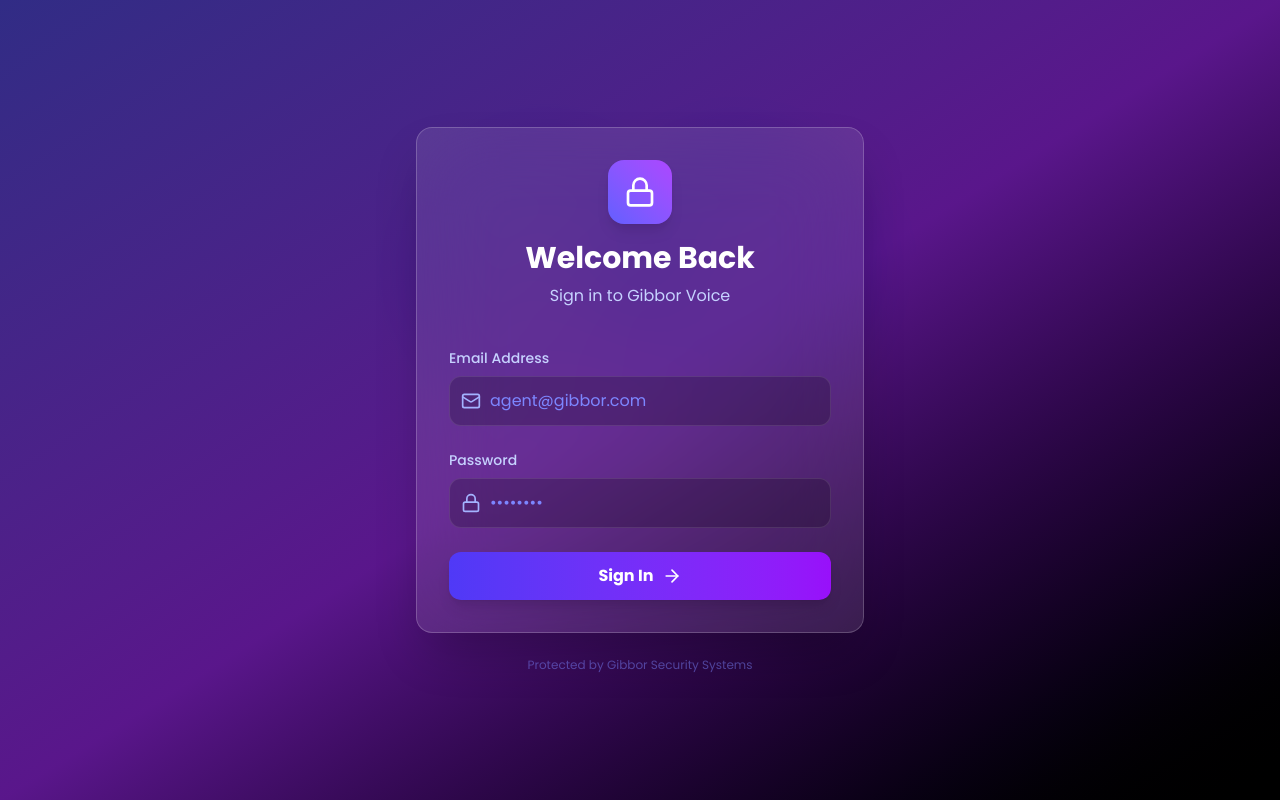
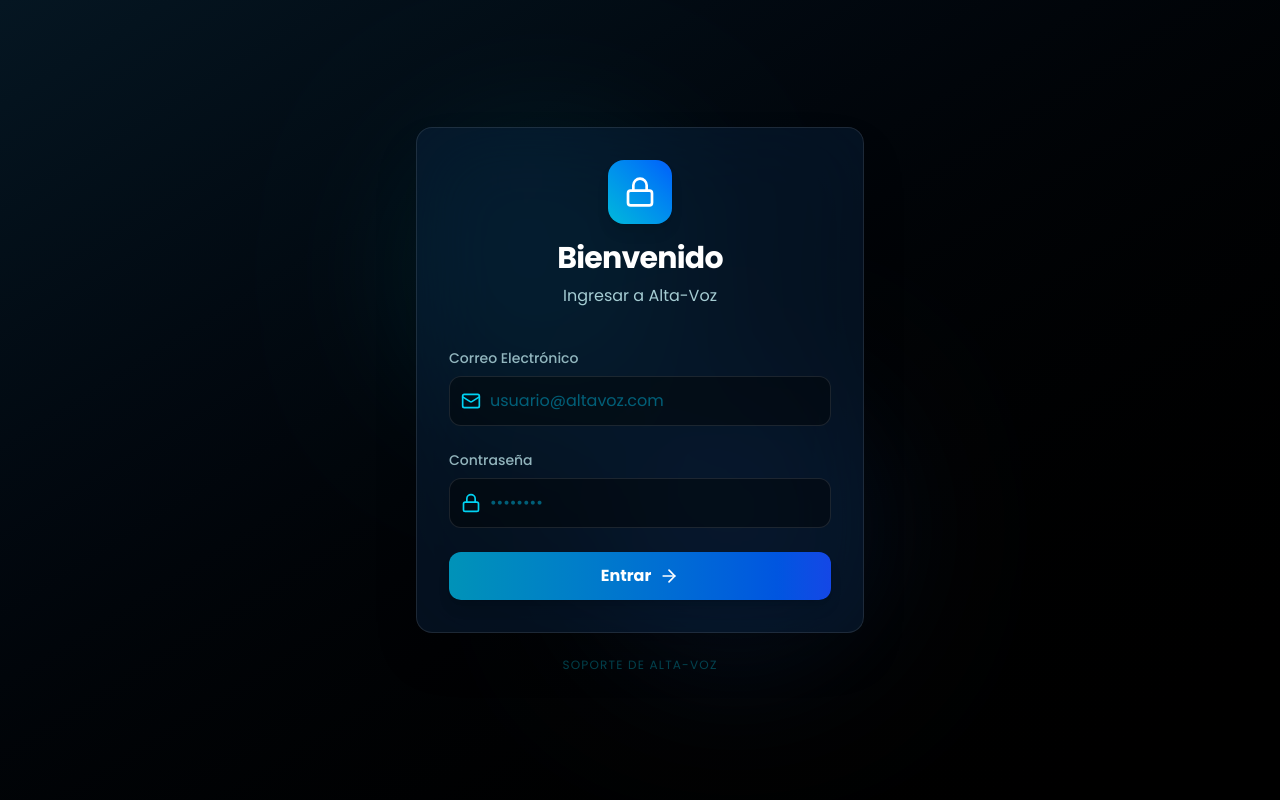
Before and after one commit to Waiharrington/gibbor-voice, a Next.js app in the folder frontend/: page /login in a window 1280 px wide. Built offline with nearby package versions, Linux system fonts and the light colour scheme.

Commit message:
style: rebrand login page to Alta-Voz theme

```diff
--- a/frontend/app/login/page.tsx
+++ b/frontend/app/login/page.tsx
@@ -47,47 +47,47 @@ export default function LoginPage() {
     };
 
     return (
-        <div className="min-h-screen bg-gradient-to-br from-indigo-900 via-purple-900 to-black flex items-center justify-center p-6">
+        <div className="min-h-screen bg-gradient-to-br from-[#051622] to-black flex items-center justify-center p-6 font-sans">
             <div className="relative w-full max-w-md">
                 {/* Visual Flair */}
-                <div className="absolute top-0 -left-4 w-72 h-72 bg-purple-500 rounded-full mix-blend-multiply filter blur-xl opacity-20 animate-blob"></div>
-                <div className="absolute top-0 -right-4 w-72 h-72 bg-indigo-500 rounded-full mix-blend-multiply filter blur-xl opacity-20 animate-blob animation-delay-2000"></div>
+                <div className="absolute top-0 -left-4 w-72 h-72 bg-cyan-500 rounded-full mix-blend-screen filter blur-3xl opacity-10 animate-blob"></div>
+                <div className="absolute bottom-0 -right-4 w-72 h-72 bg-blue-500 rounded-full mix-blend-screen filter blur-3xl opacity-10 animate-blob animation-delay-2000"></div>
 
-                <div className="relative bg-white/10 backdrop-blur-2xl border border-white/20 shadow-2xl rounded-2xl p-8">
+                <div className="relative bg-[#0A2647]/40 backdrop-blur-2xl border border-white/10 shadow-2xl rounded-2xl p-8">
                     <div className="text-center mb-10">
-                        <div className="w-16 h-16 bg-gradient-to-tr from-indigo-500 to-purple-500 rounded-2xl mx-auto flex items-center justify-center shadow-lg mb-4">
+                        <div className="w-16 h-16 bg-gradient-to-tr from-cyan-500 to-blue-600 rounded-2xl mx-auto flex items-center justify-center shadow-lg mb-4">
                             <Lock className="w-8 h-8 text-white" />
                         </div>
-                        <h1 className="text-3xl font-bold text-white mb-2">Welcome Back</h1>
-                        <p className="text-indigo-200">Sign in to Gibbor Voice</p>
+                        <h1 className="text-3xl font-bold text-white mb-2 tracking-tight">Bienvenido</h1>
+                        <p className="text-cyan-100/80">Ingresar a Alta-Voz</p>
                     </div>
 
                     <form onSubmit={handleLogin} className="space-y-6">
                         <div>
-                            <label className="block text-sm font-medium text-indigo-200 mb-2">Email Address</label>
+                            <label className="block text-sm font-medium text-cyan-100/70 mb-2">Correo Electrónico</label>
                             <div className="relative">
-                                <Mail className="absolute left-3 top-1/2 transform -translate-y-1/2 text-indigo-300 w-5 h-5" />
+                                <Mail className="absolute left-3 top-1/2 transform -translate-y-1/2 text-cyan-400 w-5 h-5" />
                                 <input
                                     type="email"
                                     required
                                     value={email}
                                     onChange={(e) => setEmail(e.target.value)}
-                                    className="w-full bg-black/20 border border-white/10 rounded-xl px-10 py-3 text-white placeholder-indigo-400 focus:outline-none focus:ring-2 focus:ring-indigo-500 focus:border-transparent transition-all"
-                                    placeholder="agent@gibbor.com"
+                                    className="w-full bg-black/40 border border-white/10 rounded-xl px-10 py-3 text-white placeholder-cyan-800 focus:outline-none focus:ring-2 focus:ring-cyan-500 focus:border-transparent transition-all"
+                                    placeholder="usuario@altavoz.com"
                                 />
                             </div>
                         </div>
 
                         <div>
-                            <label className="block text-sm font-medium text-indigo-200 mb-2">Password</label>
+                            <label className="block text-sm font-medium text-cyan-100/70 mb-2">Contraseña</label>
                             <div className="relative">
-                                <Lock className="absolute left-3 top-1/2 transform -translate-y-1/2 text-indigo-300 w-5 h-5" />
+                                <Lock className="absolute left-3 top-1/2 transform -translate-y-1/2 text-cyan-400 w-5 h-5" />
                                 <input
                                     type="password"
                                     required
                                     value={password}
                                     onChange={(e) => setPassword(e.target.value)}
-                                    className="w-full bg-black/20 border border-white/10 rounded-xl px-10 py-3 text-white placeholder-indigo-400 focus:outline-none focus:ring-2 focus:ring-indigo-500 focus:border-transparent transition-all"
+                                    className="w-full bg-black/40 border border-white/10 rounded-xl px-10 py-3 text-white placeholder-cyan-800 focus:outline-none focus:ring-2 focus:ring-cyan-500 focus:border-transparent transition-all"
                                     placeholder="••••••••"
                                 />
                             </div>
@@ -102,21 +102,21 @@ export default function LoginPage() {
                         <button
                             type="submit"
                             disabled={loading}
-                            className="w-full bg-gradient-to-r from-indigo-600 to-purple-600 hover:from-indigo-500 hover:to-purple-500 text-white font-bold py-3 rounded-xl shadow-lg transform hover:-translate-y-0.5 transition-all flex items-center justify-center gap-2 group"
+                            className="w-full bg-gradient-to-r from-cyan-600 to-blue-700 hover:from-cyan-500 hover:to-blue-600 text-white font-bold py-3 rounded-xl shadow-lg transform hover:-translate-y-0.5 transition-all flex items-center justify-center gap-2 group"
                         >
                             {loading ? (
                                 <Loader2 className="w-5 h-5 animate-spin" />
                             ) : (
                                 <>
-                                    Sign In <ArrowRight className="w-5 h-5 group-hover:translate-x-1 transition-transform" />
+                                    Entrar <ArrowRight className="w-5 h-5 group-hover:translate-x-1 transition-transform" />
                                 </>
                             )}
                         </button>
                     </form>
                 </div>
 
-                <p className="text-center text-indigo-400/50 mt-6 text-xs">
-                    Protected by Gibbor Security Systems
+                <p className="text-center text-cyan-400/30 mt-6 text-xs uppercase tracking-widest">
+                    Soporte de Alta-Voz
                 </p>
             </div>
         </div>
```
